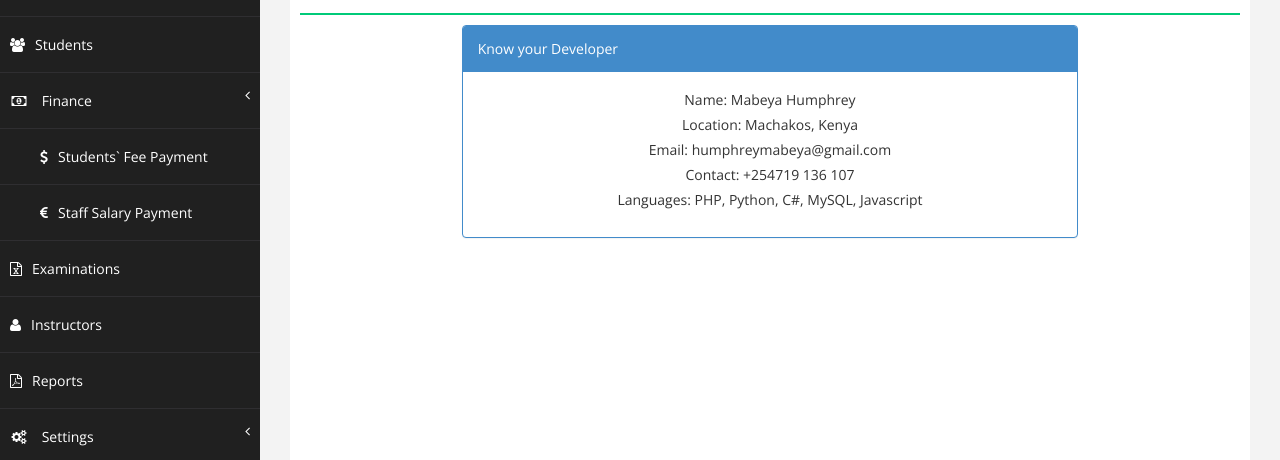
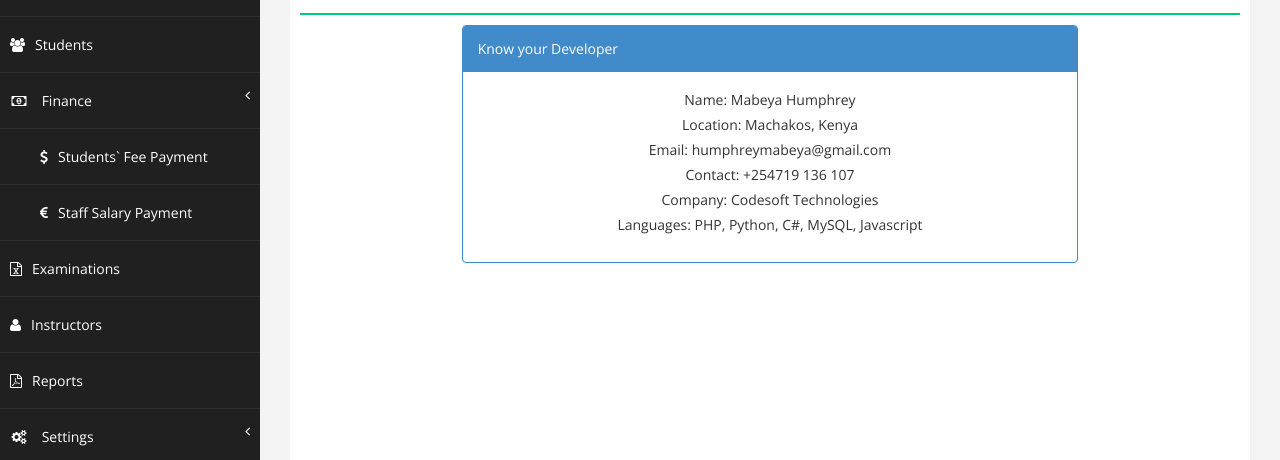
Before and after one commit to humphreymabeya/SMIS, a PHP site: page /3000/Session/aboutDev.php in a window 1280 px wide. Shown: the part 170-630 px from the top of the page. Run offline with PHP 8.4, Linux system fonts and the light colour scheme; a user stored in the database is signed in.

Commit message:
Update, New Files

```diff
--- a/Session/aboutDev.php
+++ b/Session/aboutDev.php
@@ -32,6 +32,7 @@
                                 Location: Machakos, Kenya<br>
                                 Email: humphreymabeya@gmail.com<br>
                                 Contact: +254719 136 107<br>
+                                Company: Codesoft Technologies<br>
                                 Languages: PHP, Python, C#, MySQL, Javascript<br>
                             </p>
                         </div>
```
